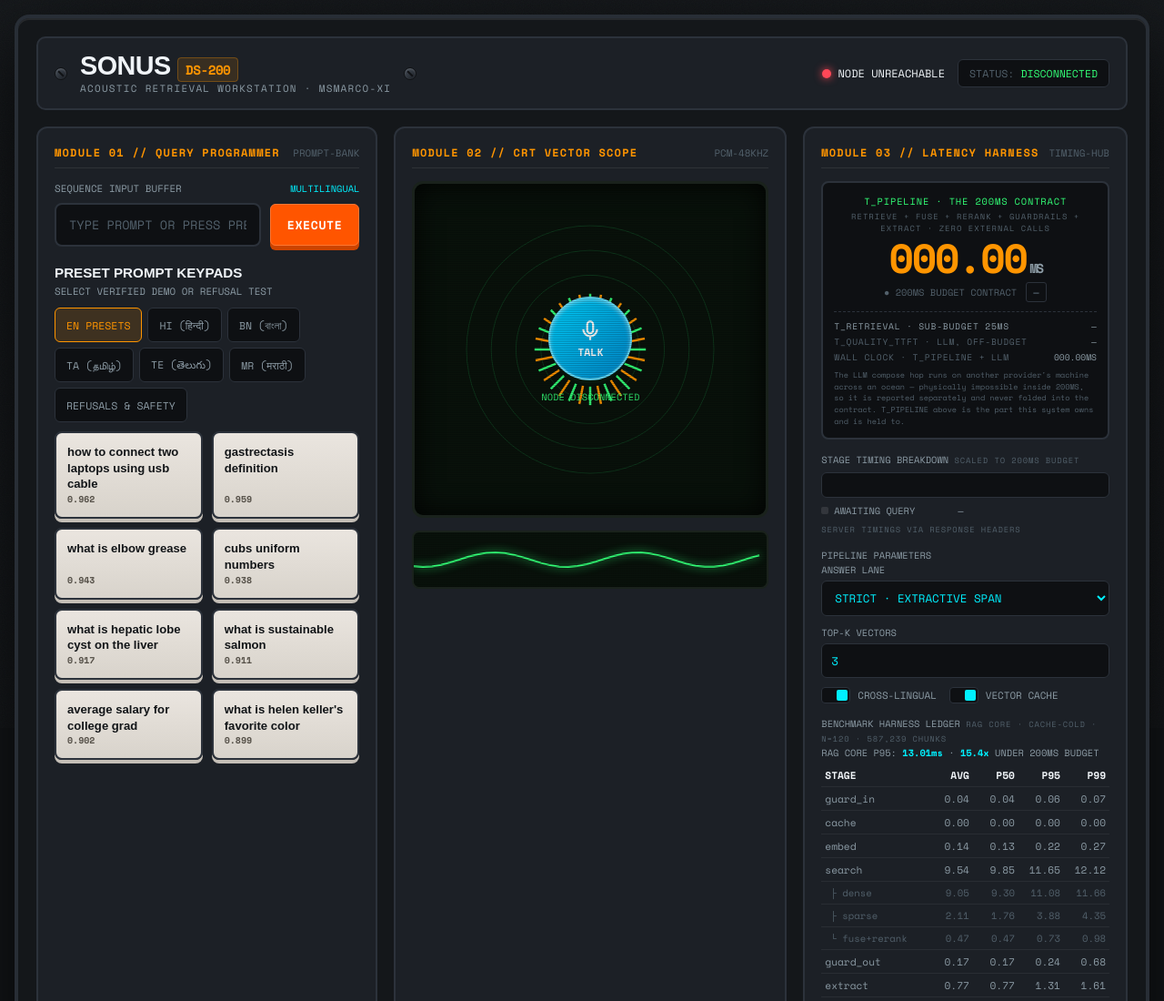
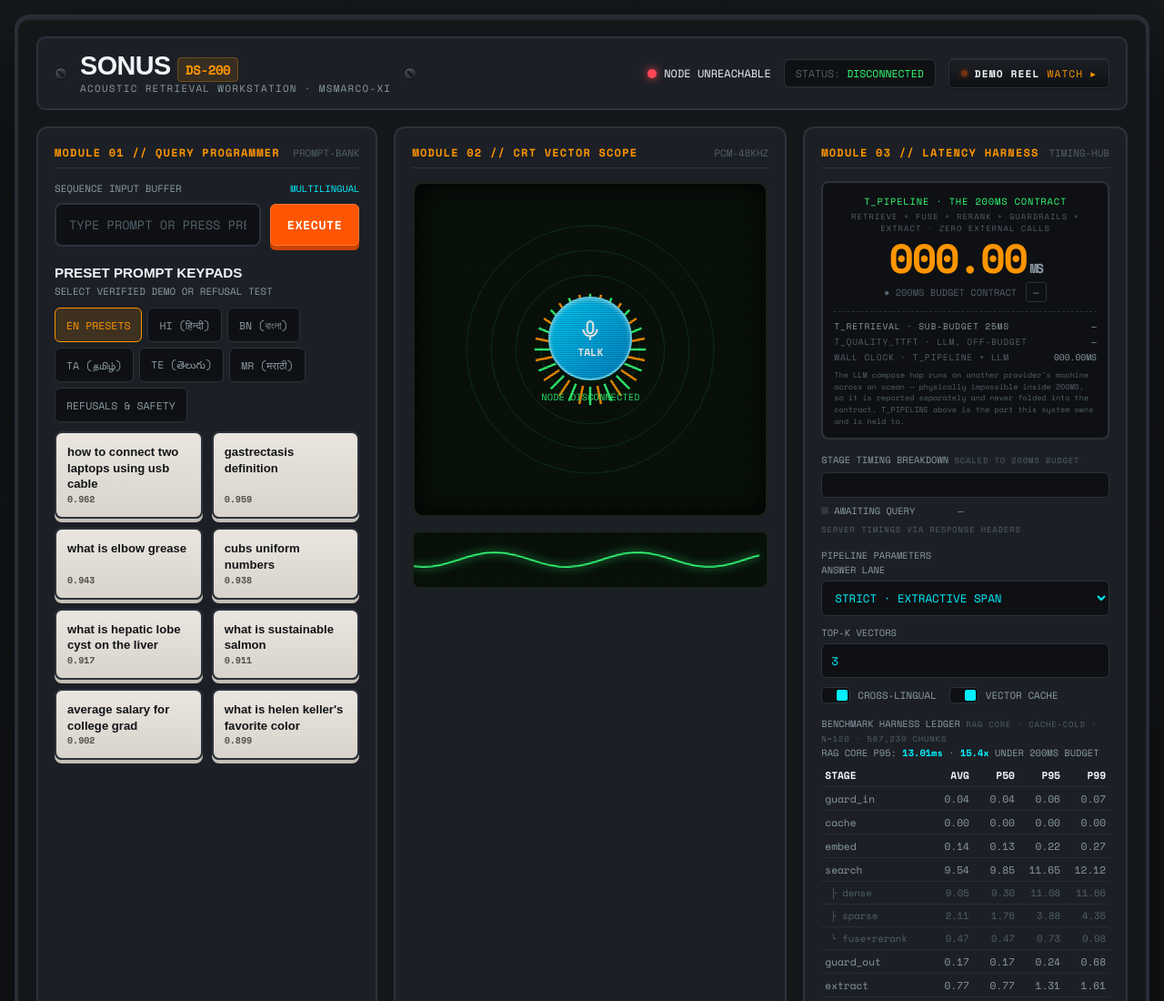
Before and after one commit to AkashaPrasad/sonus-voice-rag, a website built with Vite: page frontend/index.html in a window 1280 px wide. Shown: the top 1100 px of the page at 91% size. Built offline with nearby package versions, Linux system fonts and the light colour scheme; no server answers; files whose address does not match are found by name; a web font is replaced by a local one.

Commit message:
feat(web): link the demo reel from the status rack
A judge landing cold has no way to see the voice flow without a working mic and
a warm backend. The reel covers that in one click.

Placed on the top rack beside the manifest readout: visible immediately, and
far enough from the telemetry module that it does not compete with the latency
panel. Styled as a lit hardware button rather than a web link so it reads as
part of the chassis; the LED pulse is suppressed under prefers-reduced-motion
since that motion is decoration, not data.

```diff
--- a/frontend/index.html
+++ b/frontend/index.html
@@ -33,6 +33,13 @@
       <div class="lcd-manifest-screen" id="meta">
         <span class="lcd-dim">SYSTEM:</span> INITIALIZING MANIFEST...
       </div>
+      <a class="demo-reel-button"
+         href="https://drive.google.com/file/d/1clHpHFOnWSHpE9D7RNGfbbDy5FjXmGtY/view?usp=sharing"
+         target="_blank" rel="noopener noreferrer">
+        <span class="reel-led" aria-hidden="true"></span>
+        <span class="reel-text">DEMO REEL</span>
+        <span class="reel-sub">WATCH ▸</span>
+      </a>
     </div>
   </header>
 
--- a/frontend/src/style.css
+++ b/frontend/src/style.css
@@ -152,6 +152,65 @@ body {
   align-items: center;
   gap: 14px;
   flex-wrap: wrap;
+}
+
+/* Demo reel: a lit indicator button on the status rack. Reads as part of the
+   chassis rather than a web link, and the LED pulses so the eye finds it. */
+.demo-reel-button {
+  display: inline-flex;
+  align-items: center;
+  gap: 8px;
+  padding: 7px 13px;
+  border: 1px solid var(--chassis-border);
+  border-radius: 5px;
+  background: linear-gradient(180deg, var(--chassis-module), var(--chassis-inset));
+  box-shadow: inset 0 1px 0 rgba(255, 255, 255, 0.05), 0 1px 2px rgba(0, 0, 0, 0.5);
+  font-family: var(--font-mono);
+  font-size: 0.7rem;
+  font-weight: 700;
+  letter-spacing: 0.1em;
+  color: var(--ink-bright);
+  text-decoration: none;
+  transition: border-color 140ms ease, transform 100ms ease, box-shadow 140ms ease;
+}
+
+.demo-reel-button:hover {
+  border-color: var(--key-orange-top);
+  box-shadow: inset 0 1px 0 rgba(255, 255, 255, 0.07),
+              0 0 12px rgba(255, 85, 0, 0.28);
+}
+
+.demo-reel-button:active {
+  transform: translateY(1px);
+}
+
+.demo-reel-button:focus-visible {
+  outline: 2px solid var(--crt-amber);
+  outline-offset: 2px;
+}
+
+.reel-led {
+  width: 7px;
+  height: 7px;
+  border-radius: 50%;
+  background: var(--key-orange-top);
+  box-shadow: 0 0 6px var(--key-orange-top);
+  animation: reel-pulse 2s ease-in-out infinite;
+}
+
+.reel-sub {
+  color: var(--crt-amber);
+  font-weight: 400;
+}
+
+@keyframes reel-pulse {
+  0%, 100% { opacity: 1; }
+  50% { opacity: 0.4; }
+}
+
+/* Motion is decoration here, not data -- respect the user's preference. */
+@media (prefers-reduced-motion: reduce) {
+  .reel-led { animation: none; }
 }
 
 .led-indicator-group {
```
